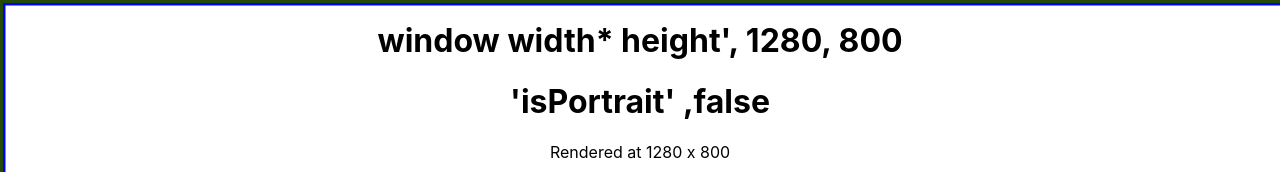
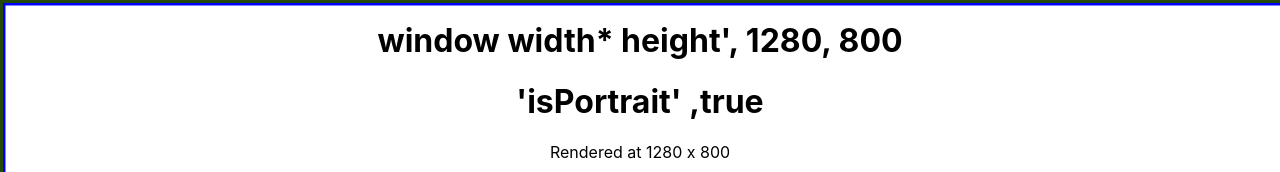
Before and after one commit to qijigithub/DrawingCanvas, a React (Create React App) app: page / in a window 1280 px wide. Shown: the top 172 px of the page. Built offline with nearby package versions, Linux system fonts and the light colour scheme.

Commit message:
feat: change isPortrait

```diff
--- a/src/App.js
+++ b/src/App.js
@@ -10,6 +10,7 @@ export const App= ()=>{
     height: window.innerHeight,
     width: window.innerWidth
   })
+  const [isPortrait, setIsPortrait] =React.useState(true)
   React.useEffect(() => {
     function handleResize() {
       setDimensions({
@@ -18,9 +19,18 @@ export const App= ()=>{
       })
 
 }
-
     window.addEventListener('resize', handleResize)
   })
+
+  window.onorientationchange = (event) => {
+    const angle = event.target.screen.orientation.angle/90
+    if( angle % 2  === 0) {
+      setIsPortrait(true)
+    } else {
+      setIsPortrait(false)
+    }
+    console.log(`the orientation of the device is now ${event.target.screen.orientation.angle}, is portrait:${event.target.screen.orientation.angle/90}`);
+  };
   // const canvasRef = React.useRef();
 
   /// assuming canvas variable exists in global scope
@@ -35,7 +45,7 @@ const edgeMargin = 10
     const canvasAspectRatio = windowWidth / windowHeight;
 
     // Work out the orientation of the device.
-    const isPortrait = window.innerHeight > window.innerWidth;
+    // const isPortrait = window.innerHeight > window.innerWidth;
     console.log('window width* heing', window.innerWidth, window.innerHeight, 'isPortrait' ,isPortrait)
     if (isPortrait) {
 
@@ -184,7 +194,7 @@ const edgeMargin = 10
   {/* <PureCanvas id="canvas" ref={canvasRef} /> */}
   {/* <canvas id="canvas"></canvas> */}
   <h1>{`window width* height', ${window.innerWidth}, ${window.innerHeight}`}</h1>
-  <h1>{`'isPortrait' ,${window.innerHeight > window.innerWidth}`}</h1>
+  <h1>{`'isPortrait' ,${isPortrait}`}</h1>
   <div>Rendered at {dimensions.width} x {dimensions.height}</div>
   <canvas id='canvas' style={{position:'fixed', left:'0px', top:'0px'}}></canvas>
     </div>
```
